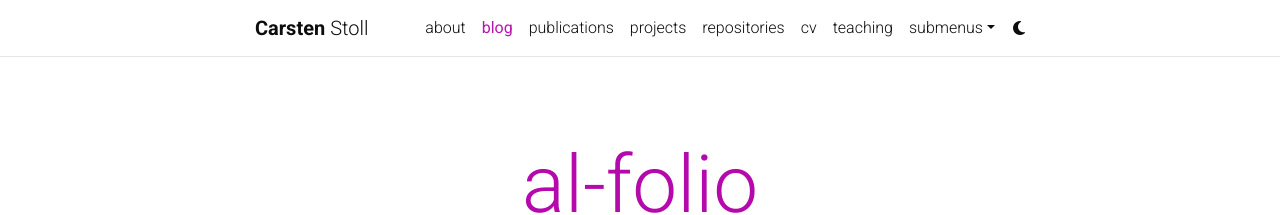
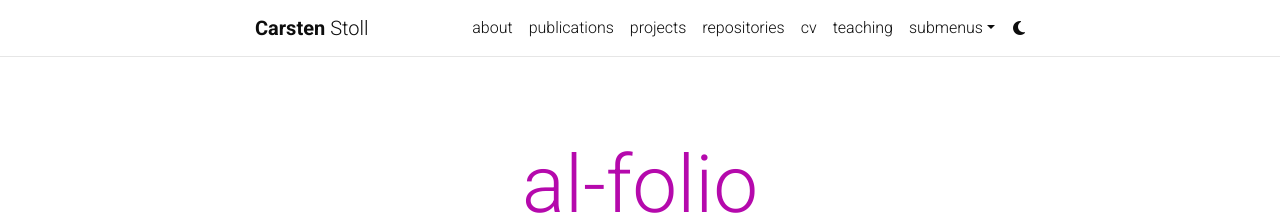
Before and after one commit to carstenstoll/carstenstoll.github.io, a Jekyll site: the page built from blog/index.html, in a window 1280 px wide. Shown: the top 215 px of the page. Built offline with Jekyll 4.4.1, drawn with Linux system fonts in a browser that asks for light colours; the list of posts is cut into pages by our own code; comment, search, counter and statistics services are not loaded; a style sheet for code colours, icons or effects is not loaded.

Commit message:
Removing blog

```diff
--- a/_config.yml
+++ b/_config.yml
@@ -13,7 +13,7 @@
   Powered by <a href="https://jekyllrb.com/" target="_blank">Jekyll</a> with <a href="https://github.com/alshedivat/al-folio">al-folio</a> theme.
   Hosted by <a href="https://pages.github.com/" target="_blank">GitHub Pages</a>.
   Photos from <a href="https://unsplash.com" target="_blank">Unsplash</a>.
-keywords: jekyll, jekyll-theme, academic-website, portfolio-website  # add your own keywords or leave empty
+keywords: research, computer-graphics, computer-vision, machine-learning, motion-capture, performance-capture, ai  # add your own keywords or leave empty
 
 lang: en # the language of your site (for example: en, fr, cn, ru, etc.)
 icon: ⚛️  # the emoji used as the favicon (alternatively, provide image name in /assets/img/)
@@ -28,14 +28,14 @@
 # -----------------------------------------------------------------------------
 
 # code highlighter theme
-highlight_theme_light: github   # https://github.com/jwarby/jekyll-pygments-themes
+highlight_theme_light: native   # https://github.com/jwarby/jekyll-pygments-themes
 highlight_theme_dark: native    # https://github.com/jwarby/jekyll-pygments-themes
 
 # repo color theme
-repo_theme_light: default       # https://github.com/anuraghazra/github-readme-stats/blob/master/themes/README.md
+repo_theme_light: dark       # https://github.com/anuraghazra/github-readme-stats/blob/master/themes/README.md
 repo_theme_dark: dark           # https://github.com/anuraghazra/github-readme-stats/blob/master/themes/README.md
 repo_trophies:
-  enabled: true
+  enabled: false
   theme_light: flat    # https://github.com/ryo-ma/github-profile-trophy
   theme_dark: gitdimmed  # https://github.com/ryo-ma/github-profile-trophy
 
@@ -124,7 +124,7 @@
 # -----------------------------------------------------------------------------
 
 blog_name: al-folio # blog_name will be displayed in your blog page
-blog_nav_title: blog # your blog must have a title for it to be displayed in the nav bar
+blog_nav_title:  # your blog must have a title for it to be displayed in the nav bar
 blog_description: a simple whitespace theme for academics
 permalink: /blog/:year/:title/
 
```
